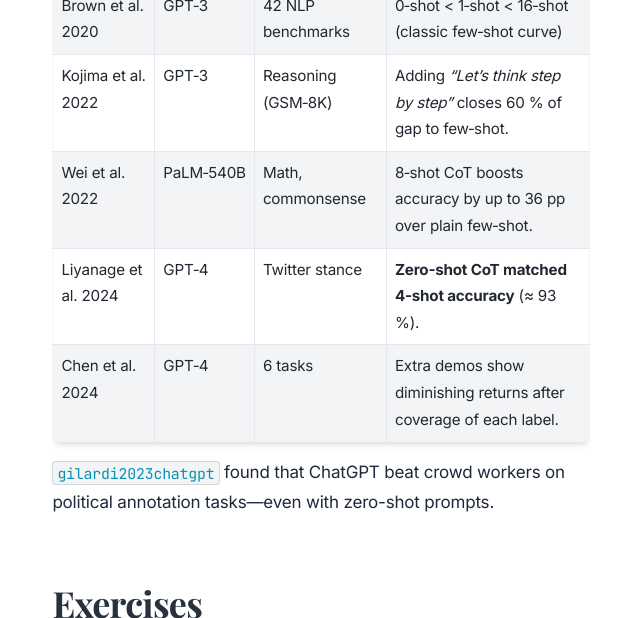
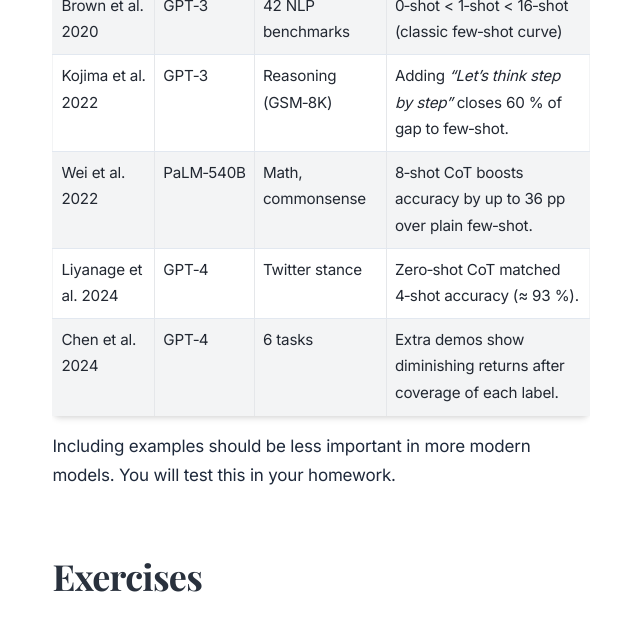
Before and after one commit to alexanderthclark/pols4728, a Jupyter Book: the page built from book/chapters/using_llms.md, in a window 1280 px wide and 900 px high, scrolled down 7014 px, cut to the strip 0-618 px from the top of the window. Shown: the whole strip, without its empty margins (292-932 px from the left). Built offline with Jupyter Book 1.0.4 settings and Sphinx 7.4.7 and the Sphinx Book theme 1.1.4, drawn with Linux system fonts in a browser that asks for light colours; cross-references to code outside the pages are shown as plain code.

Commit message:
Update using_llms.md

```diff
--- a/book/chapters/using_llms.md
+++ b/book/chapters/using_llms.md
@@ -118,11 +118,10 @@ It used to be emphasized that LLM performance improves if the prompt included an
 | Brown et al. 2020 | GPT‑3 | 42 NLP benchmarks | 0‑shot < 1‑shot < 16‑shot (classic few‑shot curve) |
 | Kojima et al. 2022 | GPT‑3 | Reasoning (GSM‑8K) | Adding *"Let's think step by step"* closes 60 % of gap to few‑shot. |
 | Wei et al. 2022 | PaLM‑540B | Math, commonsense | 8‑shot CoT boosts accuracy by up to 36 pp over plain few‑shot. |
-| Liyanage et al. 2024 | GPT‑4 | Twitter stance | **Zero‑shot CoT matched 4‑shot accuracy** (≈ 93 %). |
+| Liyanage et al. 2024 | GPT‑4 | Twitter stance | Zero‑shot CoT matched 4‑shot accuracy (≈ 93 %). |
 | Chen et al. 2024 | GPT‑4 | 6 tasks | Extra demos show diminishing returns after coverage of each label. |
 
-{cite}`gilardi2023chatgpt` found that ChatGPT beat crowd workers on political annotation tasks—even with zero-shot prompts.
-
+Including examples should be less important in more modern models. You will test this in your homework.
 
 
 ## Exercises
```
